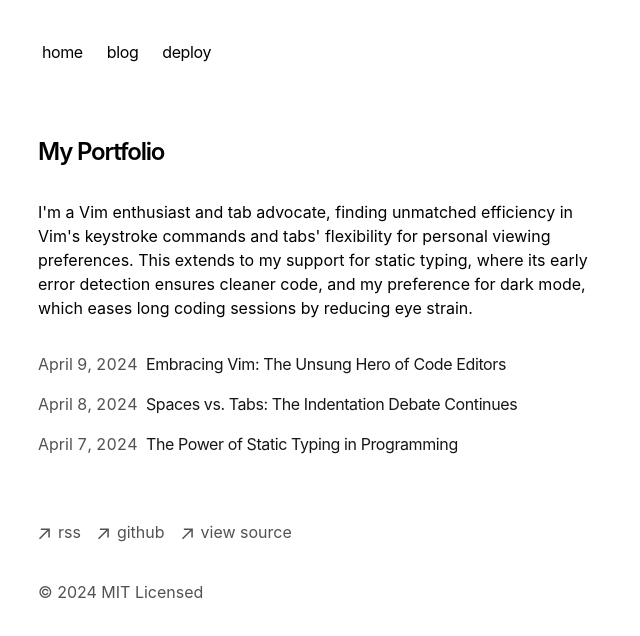
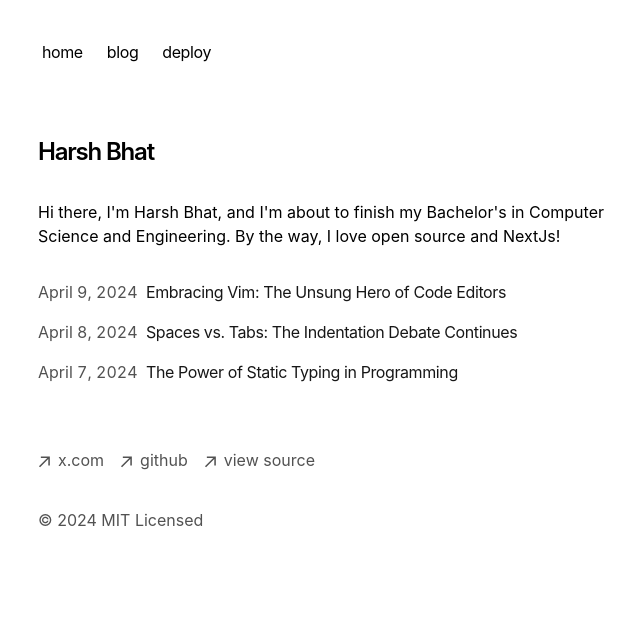
Before and after one commit to harshsbhat/harshbhat.me, a Next.js app: page / in a window 1280 px wide. Shown: the top 636 px of the page, without its empty margins (314-954 px from the left). Built offline with nearby package versions, Linux system fonts and the light colour scheme.

Commit message:
First commit

```diff
--- a/app/components/footer.tsx
+++ b/app/components/footer.tsx
@@ -27,7 +27,7 @@ export default function Footer() {
             href="/rss"
           >
             <ArrowIcon />
-            <p className="ml-2 h-7">rss</p>
+            <p className="ml-2 h-7">x.com</p>
           </a>
         </li>
         <li>
--- a/app/page.tsx
+++ b/app/page.tsx
@@ -4,14 +4,10 @@ export default function Page() {
   return (
     <section>
       <h1 className="mb-8 text-2xl font-semibold tracking-tighter">
-        My Portfolio
+        Harsh Bhat
       </h1>
       <p className="mb-4">
-        {`I'm a Vim enthusiast and tab advocate, finding unmatched efficiency in
-        Vim's keystroke commands and tabs' flexibility for personal viewing
-        preferences. This extends to my support for static typing, where its
-        early error detection ensures cleaner code, and my preference for dark
-        mode, which eases long coding sessions by reducing eye strain.`}
+        {`Hi there, I'm Harsh Bhat, and I'm about to finish my Bachelor's in Computer Science and Engineering. By the way, I love open source and NextJs!`}
       </p>
       <div className="my-8">
         <BlogPosts />
```
